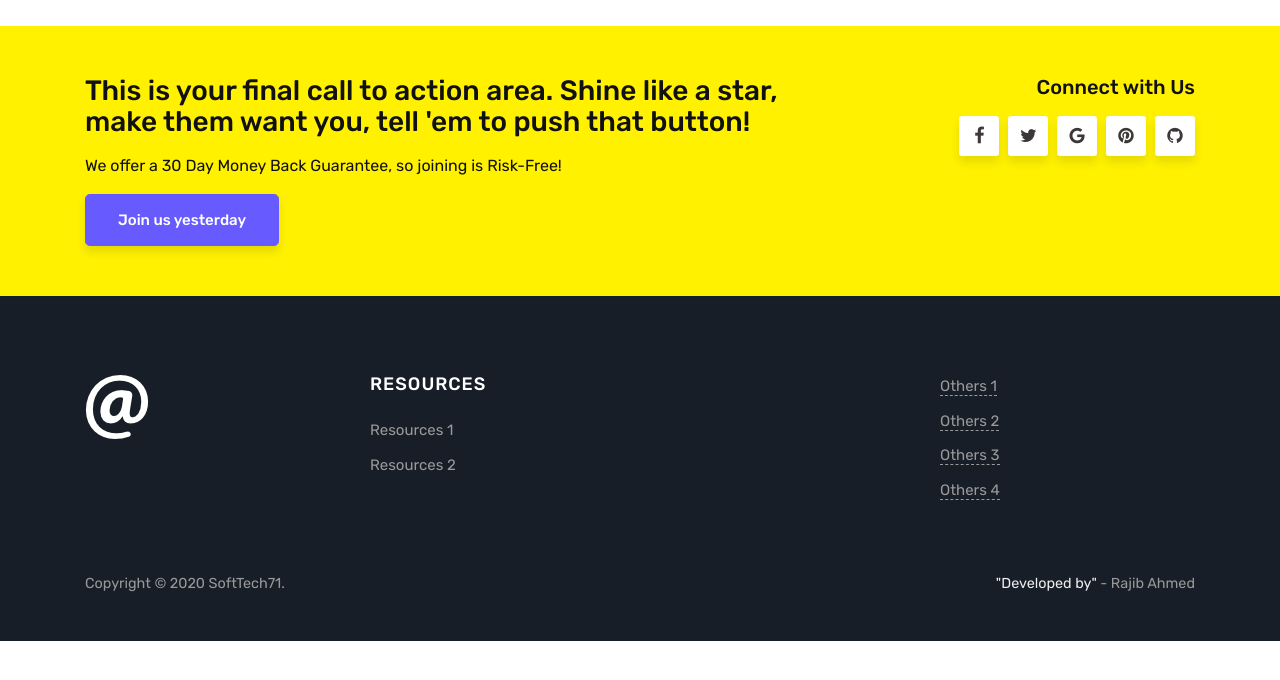
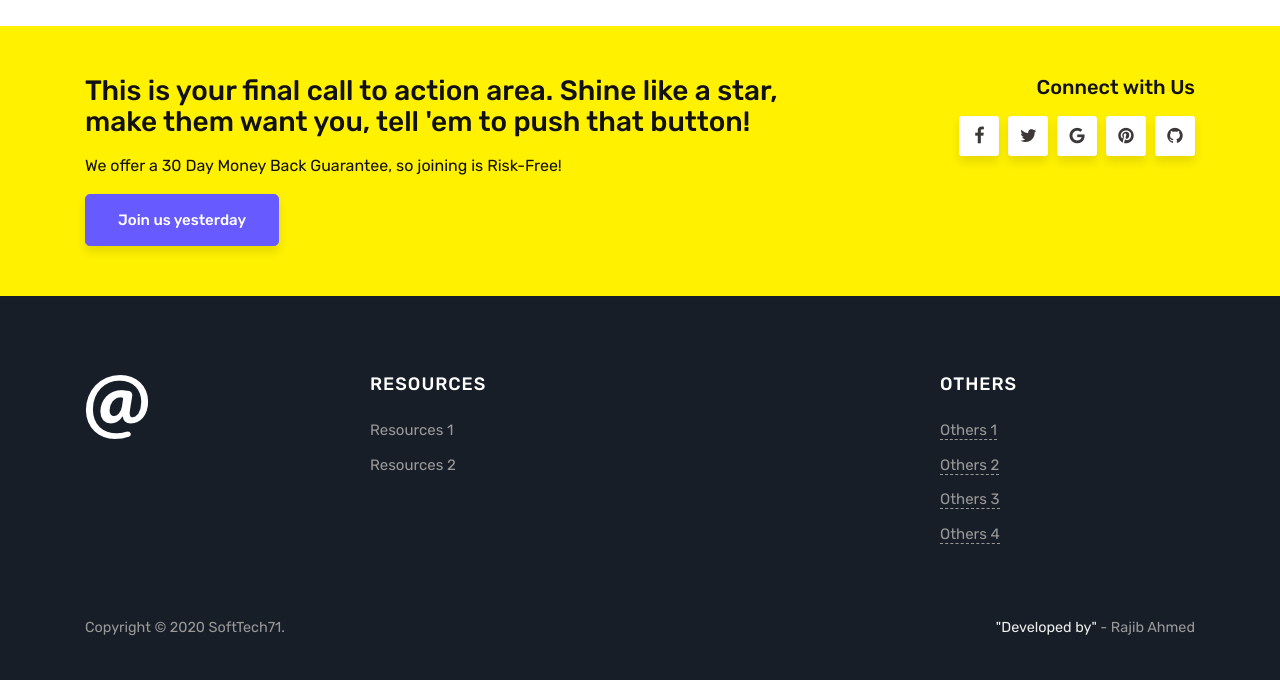
Before and after one commit to softtech71/softtech71.github.io, a Jekyll site: the page built from index.html, in a window 1280 px wide and 900 px high, scrolled down 940 px, cut to the strip 215-895 px from the top of the window. Built offline with Jekyll 4.4.1, drawn with Linux system fonts in a browser that asks for light colours; the list of posts is cut into pages by our own code; before the commit the page ends 1796 px from its top, so only the background shows below that.

Commit message:
Others updated

```diff
--- a/_layouts/default.html
+++ b/_layouts/default.html
@@ -167,6 +167,7 @@
 
                 <div class="col-sm-3">
                 <div class="footer-widget textwidget">
+                <h5 class="title">Others</h5>
                     <ul>
                         <li><a target="blank" href="#">Others 1</a></li>
                         <li><a target="blank" href="#">Others 2</a></li>
```
